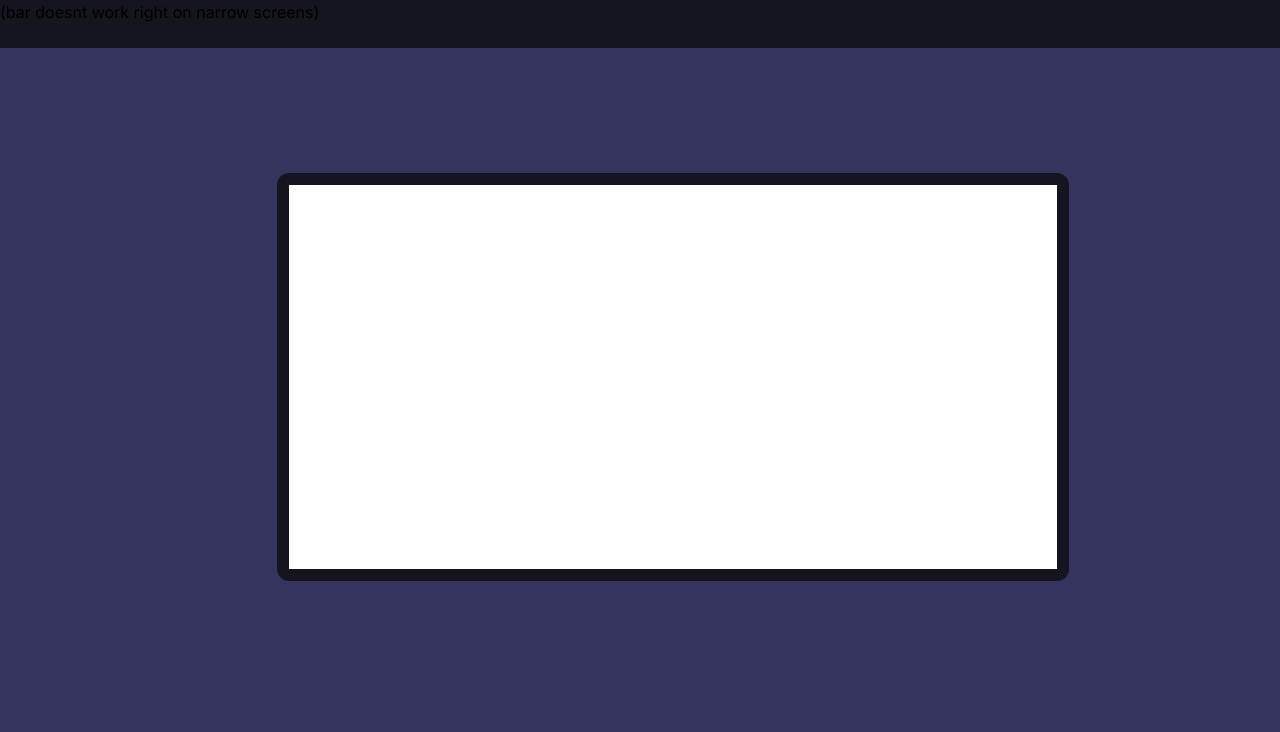
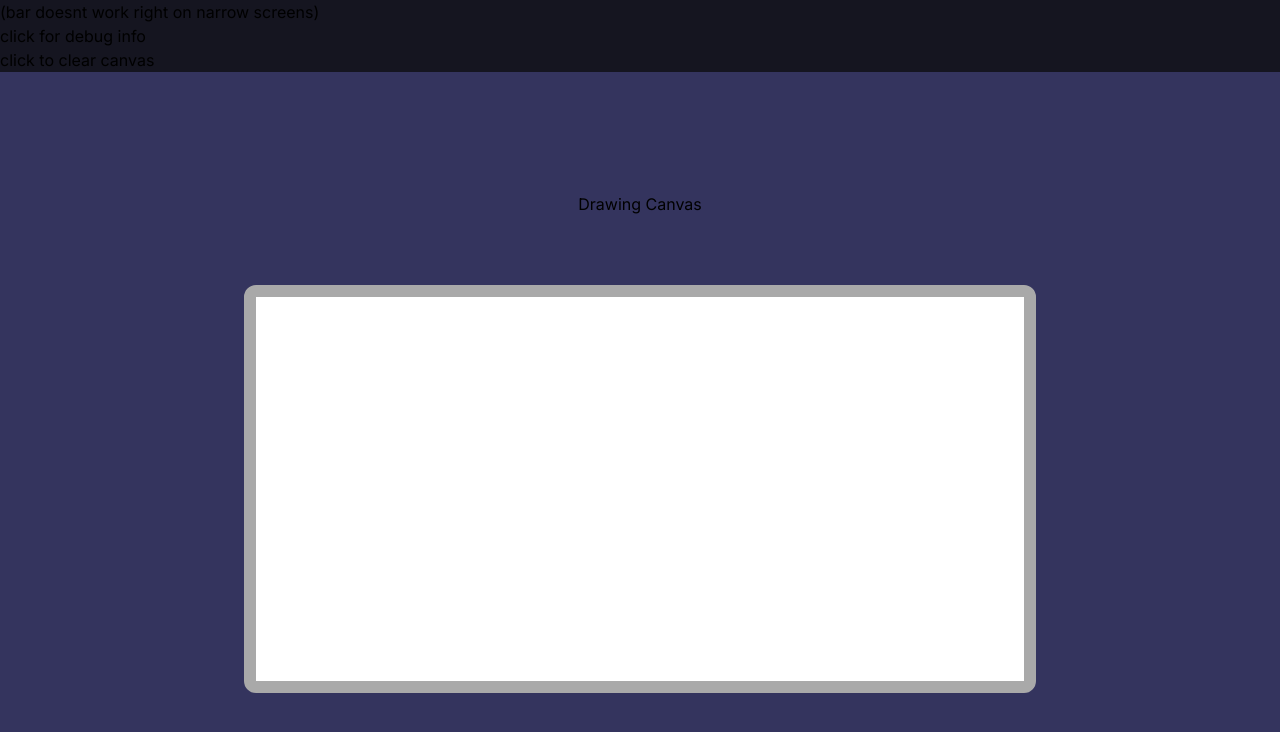
Before and after one commit to pixe-art/pix-e-web, a Next.js app: page /art-tool in a window 1280 px wide. Shown: the top 732 px of the page. Built offline with nearby package versions, Linux system fonts and the light colour scheme.

Commit message:
refined canvas, added bare-bone support for touch

```diff
--- a/src/app/art-tool/tempStyles.css
+++ b/src/app/art-tool/tempStyles.css
@@ -13,22 +13,40 @@ html, body {
 .topbar {
     background: rgb(21, 21, 32);
     min-height: 3em;
+    display: flex;
+    flex-direction: column;
+    align-items: flex-start;
+}
+.topbar button:hover{
+    color: cornflowerblue;
 }
 .content {
     user-select: none;
     display: flex;
-    justify-content: center;
     padding-top: 120px;
+    flex-direction: column;
+    align-content: center;
+    flex-wrap: wrap;
+    align-items: center;
 }
 .canvas {
+    cursor: crosshair;
     user-select: none;
+    touch-action: none;
     background: white;
-    padding: solid 0.1em red;
-    position: absolute;
-    left: 50%;
-    top: 45%;
+    /* position: absolute; */
+    /* left: 50%;
+    top: 45%; */
+    margin-top: 20%;
+
     scale: 12;
     image-rendering: pixelated;
-    border: solid 1px rgb(21, 21, 32);
+    border: solid 1px darkgray;
     border-radius: 1px;
 }
+@media (orientation:portrait) {
+    .canvas {
+    left: unset;
+    scale: 5;
+    }
+}
--- a/src/app/art-tool/view.jsx
+++ b/src/app/art-tool/view.jsx
@@ -1,62 +1,115 @@
 // Alvin
 import "../globals.css"
 import "./tempStyles.css"
+import { getCords } from "@/utilities";
 
 function ArtTool() {
     return(
-        <div className="parent">
-            <div>
-                <h1 id="topbar" className="topbar">(bar doesnt work right on narrow screens)</h1>
+        <div className="parent" onMouseUp={checkResetEvent}>
+            <div className="topbar">
+                <h1>(bar doesnt work right on narrow screens)</h1>
+                <button onClick={debugEvent} type="button">click for debug info</button>
+                <button onClick={canvasResetEvent} type="button">click to clear canvas</button>
             </div>
-            <div className="content" >
+            <div className="content">
                 <p>Drawing Canvas</p>
                 <canvas className="canvas" id="drawing-area" width="64" height="32" onContextMenu={drawEvent}
-                onMouseDown={drawEvent} onMouseUp={checkResetEvent} onMouseMove={dragDrawEvent}>
+                onMouseDown={drawEvent} onMouseMove={mouseDragEvent} onTouchStart={touchDrawEvent} onTouchMove={touchDragEvent}>
                 </canvas>
             </div>
+
         </div>
     );
 }
 export default ArtTool;
 
 let mouseCheck = false;
+let lastXY;
 
-function checkResetEvent(event) {
+function checkResetEvent() {
+    if (mouseCheck) {
+        document.getElementById("drawing-area").getContext("2d").save();
+    }
     //* flags check as false, used for mouseDragEvent
     mouseCheck = false;
 }
 
+function canvasResetEvent(event) {
+    try {
+        document.getElementById("drawing-area").getContext("2d").reset();
+    } catch (error) {
+        console.error(error);
+    }
+}
+
+function debugEvent(event) {
+    const element = document.getElementById("drawing-area");
+    let foo = element.getBoundingClientRect();
+    let style = getComputedStyle(element);
+    let multH = foo.height/element.height;
+    let multW = foo.width/element.width;
+    console.log("\n[ DEBUG INFO ]\n");
+    console.log("canvas scaling = " + style.scale);
+    console.log("size difference (mult):\nwidth = " + multW + "x\nheight = " + multH + "x");
+    console.log("canvas size:\nwidth = " + foo.width + "\nheight = " + foo.height);
+    console.log("canvas edges:\nlft = " + foo.left + "\nrgt = " + foo.right + "\ntop = " + foo.top + "\nbot = " + foo.bottom);
+    console.log("border = " + style.border + "\n(needs offset of " + style.border.split(" ")[0] + ")");
+    console.log("padding = " + style.padding + "\n(needs offset of " + style.padding.split(" ")[0] + ")");
+}
+
+
+
 function drawEvent(event) {
     event.preventDefault();
     //* check if the event is called with left mouse button
-    // if (event.button !== 0) {
-    //     return;
-    // }
-    mouseCheck = true;
-    //* assign values to variables
+    // console.log(event.target.width, event.target.height);
+    // console.log(window.innerWidth, window.innerHeight);
+    // console.log(document.getElementById("drawing-area").width, document.getElementById("drawing-area").height);
+    // console.log();
+
+    mouseCheck = true
     let element = document.getElementById(event.target.id);
-    let style = getComputedStyle(element);
-    let scale = style.scale;
-    let offsetTop = style.top;
-    let offsetLeft = style.left;
-    offsetTop = offsetTop.replace("px", "");
-    offsetLeft = offsetLeft.replace("px", "");
-
-    //! math with event.target.width or ...height is wierd, but works for scale 12
-    //TODO: fix formula so its possible to change canvas scale (in css).
-    const posX = ((((event.clientX-offsetLeft)/scale)+(event.target.width/2.2)).toFixed());
-    const posY = ((((event.clientY-offsetTop)/scale)+(event.target.height/2.2)).toFixed());
+    const cords = getCords(element, event.clientX, event.clientY);
 
     let extra = element.getContext("2d");
     //* draw pixel
     if (event.button === 0) {
-        // console.log("relative coords\n"+ posX + ", " + posY);
-        extra.fillRect(posX, posY, 1, 1);
+        extra.fillRect(cords[0], cords[1], 1, 1);
+        lastXY = cords;
+    }
+    console.log(event);
 }
+function touchDrawEvent(event){
+    let element = document.getElementById(event.target.id);
+    const cords = getCords(element, event.targetTouches[0]?.clientX || event.clientX, event.targetTouches[0]?.clientY || event.clientY)
+    element.getContext("2d").fillRect(cords[0], cords[1], 1, 1)
 }
 
-function dragDrawEvent(event) {
+//TODO: fallback functionality for fast mouse movements. (i.e. save last pixel pos and draw a line from last to new position)
+function mouseDragEvent(event) {
+    if (event?.touches) {
+        drawEvent(event);
+        return;
+    }
     if (event.buttons === 1 && mouseCheck) {
-        drawEvent(event)
+        drawEvent(event);
+
+        return;
+        let extra = document.getElementById(event.target.id).getContext("2d");
+        const cords = getCords(event);
+
+        extra.lineCap = "square";
+        extra.lineJoin = "miter"
+        extra.miterLimit = "1";
+        extra.lineWidth = "1";
+        extra.moveTo(lastXY[0], lastXY[1]);
+        extra.lineTo(cords[0], cords[1])
+        extra.stroke();
+
+        lastXY = cords;
     }
 }
+function touchDragEvent(event) {
+    console.log(event);
+    touchDrawEvent(event)
+}
--- a/src/utilities.js
+++ b/src/utilities.js
@@ -0,0 +1,14 @@
+export function getCords(element, x, y) {
+    //* assign values to variables
+    let style = getComputedStyle(element);
+    let scale = style.scale;
+    let canvas = element.getBoundingClientRect();
+    let offsetBorder = parseInt(style.border.split("px")[0]);
+    let offsetPadding = parseInt(style.padding.split("px")[0]);
+
+    //* calculate relative positions
+    const posX = (Math.floor(((x - canvas.left)/scale)) - offsetBorder - offsetPadding);
+    const posY = (Math.floor(((y - canvas.top)/scale)) - offsetBorder - offsetPadding);
+
+    return [posX, posY];
+}
```
